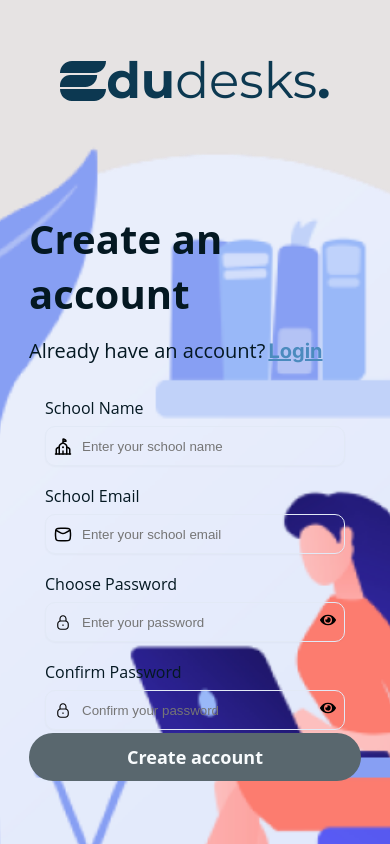
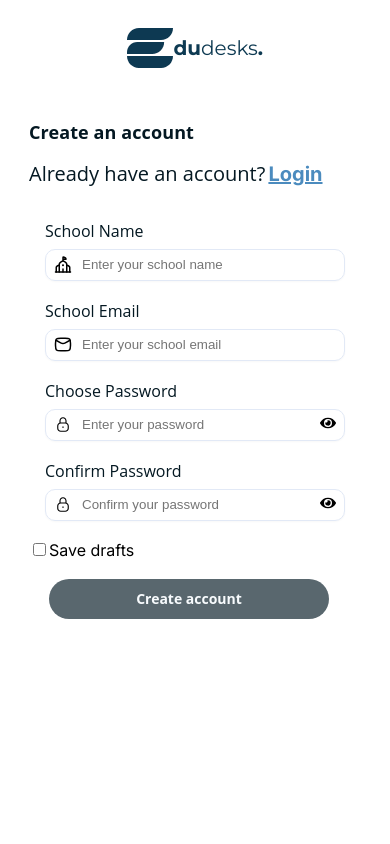
Before and after one commit to xerdin442/edtech-platform, a React (Vite) app in the folder client/: page / in a window 390 px wide. Shown: the top 844 px of the page. Built offline with nearby package versions, Linux system fonts and the light colour scheme.

Commit message:
commit message

```diff
--- a/client/src/css/SignUp.css
+++ b/client/src/css/SignUp.css
@@ -271,7 +271,7 @@ padding: 30px 63px;
 /* Responsive for screens 480px and below (mobile) */
 @media (max-width: 907px){
     .signUp{
-        background-color: rgba(209, 204, 204, 0.541);
+        /* background-color: rgba(209, 204, 204, 0.541); */
         height: 1100px;
     }
     .side-1, .side-2{
@@ -310,3 +310,44 @@ padding: 30px 63px;
         background-color: transparent;
     }
 }
+@media (max-width: 480px) {
+    .side-1 header p {
+        font-size: 20px;
+    }
+    .side-1 header{
+        margin-top: 1rem;
+    }
+    .side-2{
+        margin-top: -2rem;
+        padding-top: 0;
+    }
+    .signUp{
+        height: 900px;
+    }
+
+
+    .formSection h4 {
+        font-size: 18px;
+    }
+
+    .input-container {
+        height: 32px;
+    }
+
+    .btnContainer button {
+        width: 280px;
+        height: 40px;
+        padding: 8px;
+        font-size: 14px;
+        margin-left: 20px;
+    }
+
+    .already-container {
+        font-size: 12px;
+    }
+
+    .side-1 .illustration {
+        display: none;
+    }
+
+}
--- a/client/src/view/SignUp.jsx
+++ b/client/src/view/SignUp.jsx
@@ -3,6 +3,7 @@ import Component_4 from "/Component_4.png";
 import lock from "/lock.svg";
 import envlope2 from "/envlope2.svg";
 import castle from "/castle.svg";
+import danger from "/danger.png";
 import { FaEye, FaEyeSlash } from "react-icons/fa";
 import { useState } from "react";
 import axios from "axios";
@@ -11,46 +12,114 @@ import { Link, useNavigate } from "react-router-dom";
 const SignUp = () => {
   const [showPassword, setShowPassword] = useState(false);
   const [showConfirmPassword, setShowConfirmPassword] = useState(false);
+  const [isChecked, setIsChecked] = useState(false);
   const [formData, setFormData] = useState({
     schoolName: "",
     schoolEmail: "",
     schoolPassword: "",
     schoolConfirmPassword: "",
   });
-  const [backendError, setBackendError] = useState("");
+  const [errors, setErrors] = useState({});
+
   const navigate = useNavigate();
 
-  // Toggle Password Visibility
+  // Toggle password visibility
   const togglePasswordVisibility = () => setShowPassword((prev) => !prev);
-  const toggleConfirmPasswordVisibility = () =>
-    setShowConfirmPassword((prev) => !prev);
+  const toggleConfirmPasswordVisibility = () => setShowConfirmPassword((prev) => !prev);
 
-  // Handle Input Changes
+  // Handle input changes
   const handleChange = (e) => {
     const { name, value } = e.target;
     setFormData((prev) => ({ ...prev, [name]: value }));
+    setErrors((prev) => ({ ...prev, [name]: "" })); // Reset error on change
   };
 
-  // Form Submission Handler
+  // Toggle checkbox state
+  const toggleCheckbox = () => setIsChecked((prev) => !prev);
+
+  // Form validation function
+  const validateForm = () => {
+    const { schoolName, schoolEmail, schoolPassword, schoolConfirmPassword } = formData;
+    let validationErrors = {};
+
+    if (!schoolName || schoolName.length < 5 || schoolName.length > 100) {
+      validationErrors.schoolName = (
+        <span className="red-error">
+          <img src={danger} alt="Error Icon" /> School name must be between 5 to 100 characters long
+        </span>
+      );
+    }
+    if (!schoolEmail) {
+      validationErrors.schoolEmail = (
+        <span className="red-error">
+          <img src={danger} alt="Error Icon" /> Email is required
+        </span>
+      );
+    } else {
+      const emailRegex = /^[^\s@]+@[^\s@]+\.[^\s@]+$/;
+      if (!emailRegex.test(schoolEmail)) {
+        validationErrors.schoolEmail = (
+          <span className="red-error">
+            <img src={danger} alt="Error Icon" /> Invalid email format
+          </span>
+        );
+      }
+    }
+    if (!schoolPassword) {
+      validationErrors.schoolPassword = (
+        <span className="red-error">
+          <img src={danger} alt="Error Icon" /> Password is required
+        </span>
+      );
+    } else if (schoolPassword.length < 8 ||
+      !/[a-z]/.test(schoolPassword) ||
+      !/[A-Z]/.test(schoolPassword) ||
+      !/[0-9]/.test(schoolPassword) ||
+      !/[!@#$%^&*(),.?":{}|<>]/.test(schoolPassword)) {
+      validationErrors.schoolPassword = (
+        <span className="red-error">
+          <img src={danger} alt="Error Icon" /> Password must be at least 8 characters long and contain one uppercase letter, one lowercase letter, one digit, and one symbol
+        </span>
+      );
+    }
+    if (!schoolConfirmPassword) {
+      validationErrors.schoolConfirmPassword = (
+        <span className="red-error">
+          <img src={danger} alt="Error Icon" /> Please confirm your password
+        </span>
+      );
+    } else if (schoolPassword !== schoolConfirmPassword) {
+      validationErrors.schoolConfirmPassword = (
+        <span className="red-error">
+          <img src={danger} alt="Error Icon" /> Re-enter the password correctly.
+        </span>
+      );
+    }
+
+    setErrors(validationErrors);
+    return Object.keys(validationErrors).length === 0;
+  };
+
+  // Form submission handler
   const handleRegister = async (e) => {
     e.preventDefault();
+    if (!validateForm()) return;
+
+    const { schoolName, schoolEmail, schoolPassword } = formData;
 
     try {
       const response = await axios.post(
         "https://edudesks.onrender.com/api/auth/register",
-        {
-          name: formData.schoolName,
-          email: formData.schoolEmail,
-          password: formData.schoolPassword,
-        }
+        { name: schoolName, email: schoolEmail, password: schoolPassword }
       );
 
-
+      console.log(response.data.message);
       localStorage.setItem("authToken", response.data.token);
       navigate("/opt-verify");
     } catch (error) {
-
-      setBackendError(error.response?.data?.error || "Registration failed");
+      const errorMessage = error.response?.data?.error || "Registration failed";
+      setErrors((prev) => ({ ...prev, form: errorMessage })); // Set a form-level error
+      console.error(errorMessage);
     }
   };
 
@@ -60,9 +129,15 @@ const SignUp = () => {
         <div className="side-1">
           <header className="signUp-header">
             <img src={Group_7} alt="Landing Page Icon" />
-            <p>du<span>desks</span>.</p>
+            <p>
+              du<span>desks</span>.
+            </p>
           </header>
-          <img src={Component_4} alt="Component Illustration" className="illustration" />
+          <img
+            src={Component_4}
+            alt="Component Illustration"
+            className="illustration"
+          />
         </div>
 
         <div className="side-2">
@@ -74,11 +149,13 @@ const SignUp = () => {
               <Link to="/login">Login</Link>
             </div>
 
+            {errors.form && <p className="error-message">{errors.form}</p>} {/* Display form-level error */}
+
             <form onSubmit={handleRegister}>
               {/* School Name */}
               <div className="signup-details">
                 <p>School Name</p>
-                <div className="input-container">
+                <div className={`input-container ${errors.schoolName ? 'show-red' : ''}`}>
                   <img src={castle} alt="Castle Icon" />
                   <input
                     type="text"
@@ -86,15 +163,15 @@ const SignUp = () => {
                     value={formData.schoolName}
                     onChange={handleChange}
                     placeholder="Enter your school name"
-                    required
                   />
                 </div>
+                {errors.schoolName && <p className="error-message">{errors.schoolName}</p>}
               </div>
 
               {/* School Email */}
               <div className="signup-details">
                 <p>School Email</p>
-                <div className="input-container">
+                <div className={`input-container ${errors.schoolEmail ? 'show-red' : ''}`}>
                   <img src={envlope2} alt="Envelope Icon" />
                   <input
                     type="email"
@@ -102,15 +179,15 @@ const SignUp = () => {
                     value={formData.schoolEmail}
                     onChange={handleChange}
                     placeholder="Enter your school email"
-                    required
                   />
                 </div>
+                {errors.schoolEmail && <p className="error-message">{errors.schoolEmail}</p>}
               </div>
 
               {/* Password */}
               <div className="signup-details">
                 <p>Choose Password</p>
-                <div className="input-container password">
+                <div className={`input-container password ${errors.schoolPassword ? 'show-red' : ''}`}>
                   <img src={lock} alt="Lock Icon" />
                   <input
                     type={showPassword ? "text" : "password"}
@@ -118,18 +195,18 @@ const SignUp = () => {
                     value={formData.schoolPassword}
                     onChange={handleChange}
                     placeholder="Enter your password"
-                    required
                   />
                   <div className="eyeIcon" onClick={togglePasswordVisibility}>
-                    {showPassword ? <FaEyeSlash className="icon-eye" /> : <FaEye className="icon-eye" />}
+                    {showPassword ? <FaEyeSlash className="icon-eye"/> : <FaEye className="icon-eye"/>}
                   </div>
                 </div>
+                {errors.schoolPassword && <p className="error-message">{errors.schoolPassword}</p>}
               </div>
 
               {/* Confirm Password */}
               <div className="signup-details">
                 <p>Confirm Password</p>
-                <div className="input-container password">
+                <div className={`input-container password ${errors.schoolConfirmPassword ? 'show-red' : ''}`}>
                   <img src={lock} alt="Lock Icon" />
                   <input
                     type={showConfirmPassword ? "text" : "password"}
@@ -137,16 +214,24 @@ const SignUp = () => {
                     value={formData.schoolConfirmPassword}
                     onChange={handleChange}
                     placeholder="Confirm your password"
-                    required
                   />
                   <div className="eyeIcon" onClick={toggleConfirmPasswordVisibility}>
-                    {showConfirmPassword ? <FaEyeSlash className="icon-eye" /> : <FaEye className="icon-eye" />}
+                    {showConfirmPassword ? <FaEyeSlash className="icon-eye"/> : <FaEye className="icon-eye"/>}
                   </div>
                 </div>
+                {errors.schoolConfirmPassword && <p className="error-message">{errors.schoolConfirmPassword}</p>}
               </div>
 
-              {/* Backend Error Message */}
-              {backendError && <p className="error-message">{backendError}</p>}
+              {/* Checkbox */}
+              <div className="draft">
+                <input
+                  type="checkbox"
+                  checked={isChecked}
+                  onChange={toggleCheckbox}
+                  style={{ cursor: "pointer" }}
+                />
+                <p>Save drafts</p>
+              </div>
 
               {/* Submit Button */}
               <div className="btnContainer">
```
